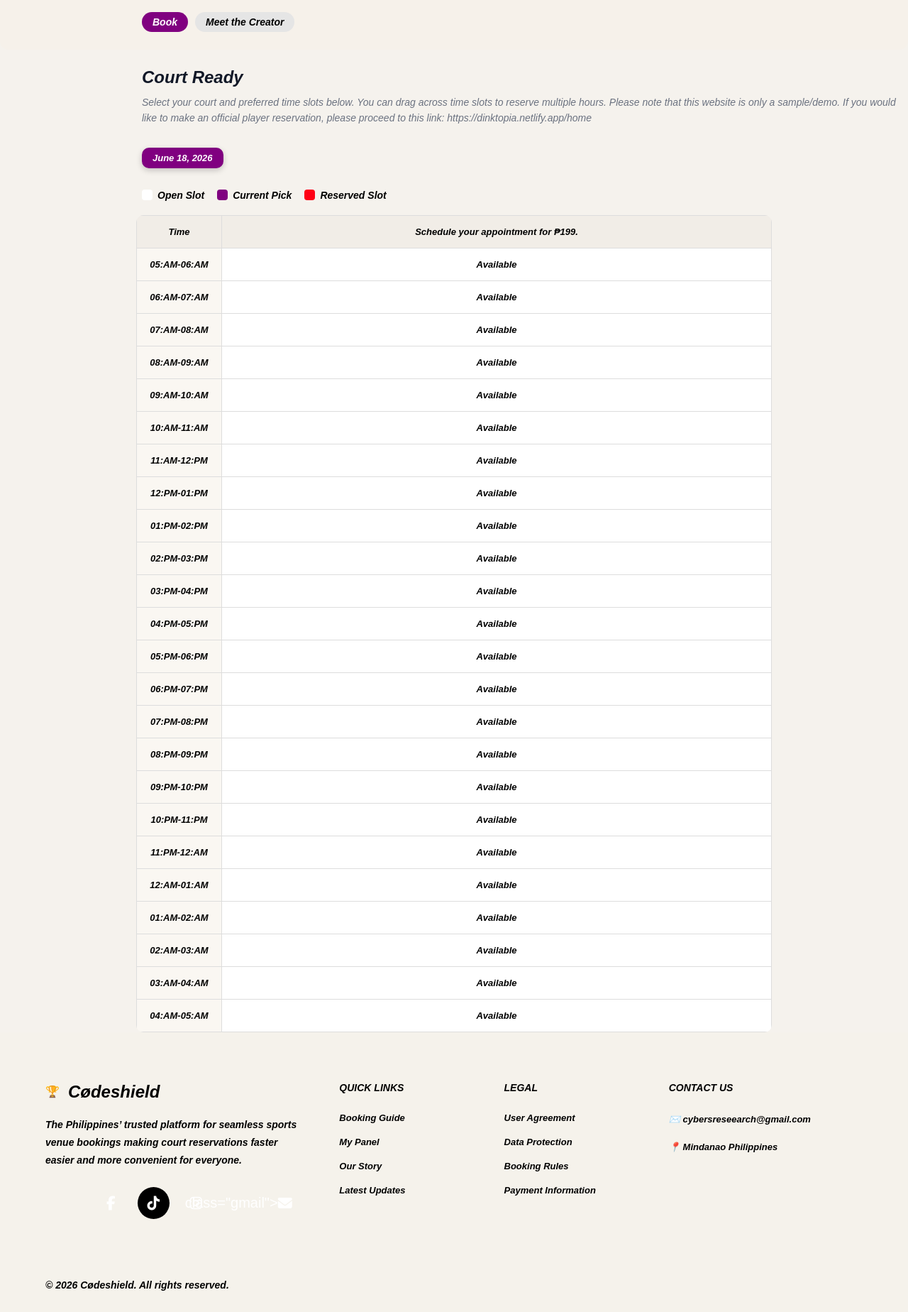
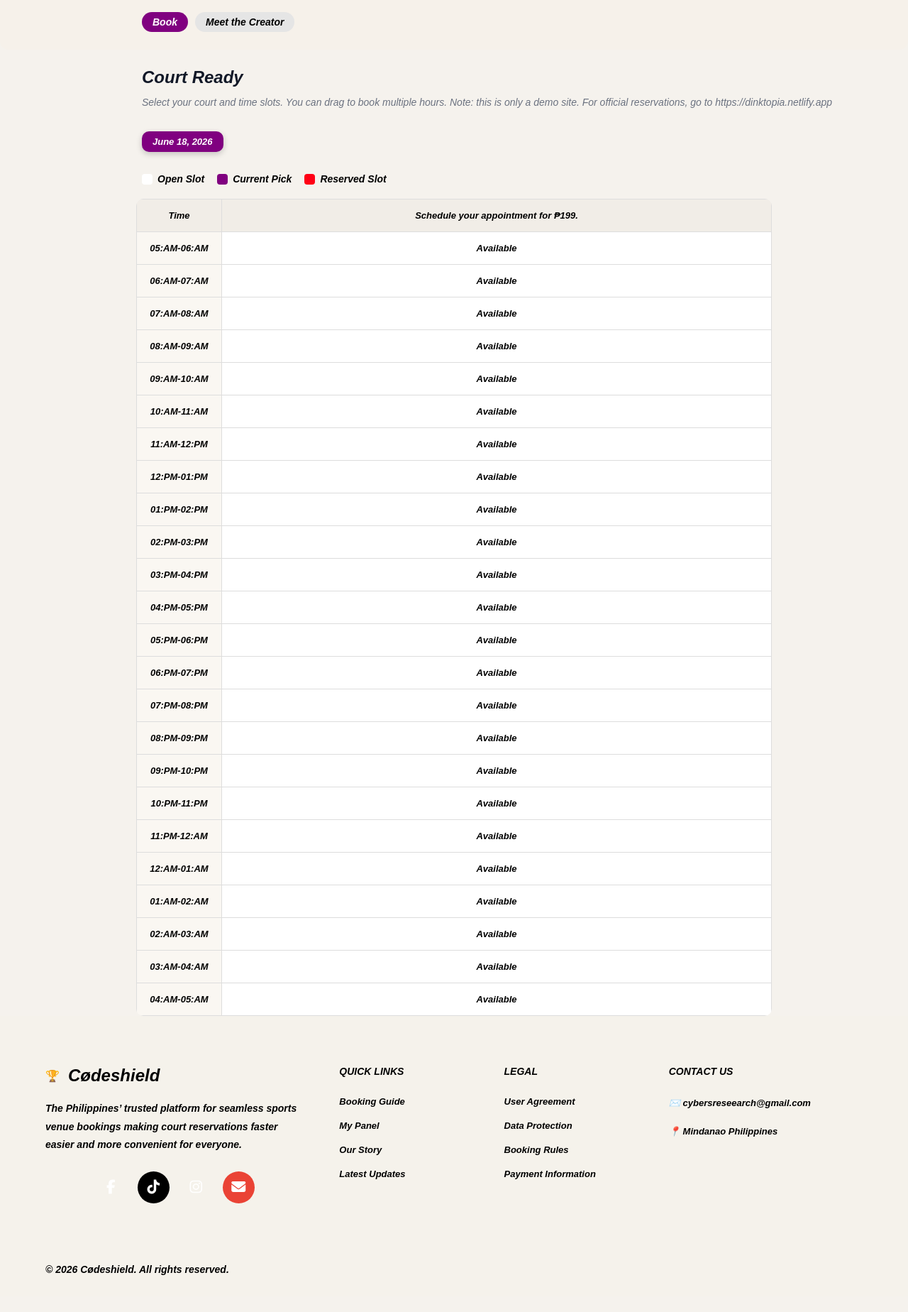
Before and after one commit to codeshi3ld/Pickleball-Court-Booking, a website: page picklehaus.html in a window 1280 px wide. Shown: the part 245-2093 px from the top of the page at 71% size. After the commit the page ends 2071 px from the top, so only its background shows below. Drawn offline with nearby package versions, Linux system fonts and the light colour scheme; no server answers.

Commit message:
Restore Picklehaus HTML structure
The HTML structure for the Pickle Rally Zone Booking Page has been restored, including meta tags, header, venue information, booking section, and footer.

```diff
--- a/picklehaus.html
+++ b/picklehaus.html
@@ -167,9 +167,8 @@
     </h2>
 
     <p class="booking-subtext">
-      Select your court and preferred time slots below. You can drag across time slots to reserve multiple hours.
-      Please note that this website is only a sample/demo. If you would like to make an official player reservation, please
-      proceed to this link: https://dinktopia.netlify.app/home
+     Select your court and time slots. You can drag to book multiple hours.
+     Note: this is only a demo site. For official reservations, go to https://dinktopia.netlify.app
     </p>
 
   </div>
@@ -307,21 +306,19 @@
 
           <div class="socials">
 
-            <a href="https://www.facebook.com">
+          <a href="https://www.facebook.com" target="_blank">
             <i class="fab fa-facebook-f"></i>
           </a>
 
-            <a href="https://www.tiktok.com"
-              target="_blank" class="tiktok">
+          <a href="https://www.tiktok.com" target="_blank" class="tiktok">
             <i class="fab fa-tiktok"></i>
           </a>
 
-            <a href="https://www.instagram.com">
+          <a href="https://www.instagram.com" target="_blank">
             <i class="fab fa-instagram"></i>
           </a>
 
-            <a href="https://mail.google.com">
-              class="gmail">
+          <a href="https://mail.google.com" target="_blank" class="gmail">
             <i class="fas fa-envelope"></i>
           </a>
 
```
Lines whose indentation alone changed are shown as unchanged.
